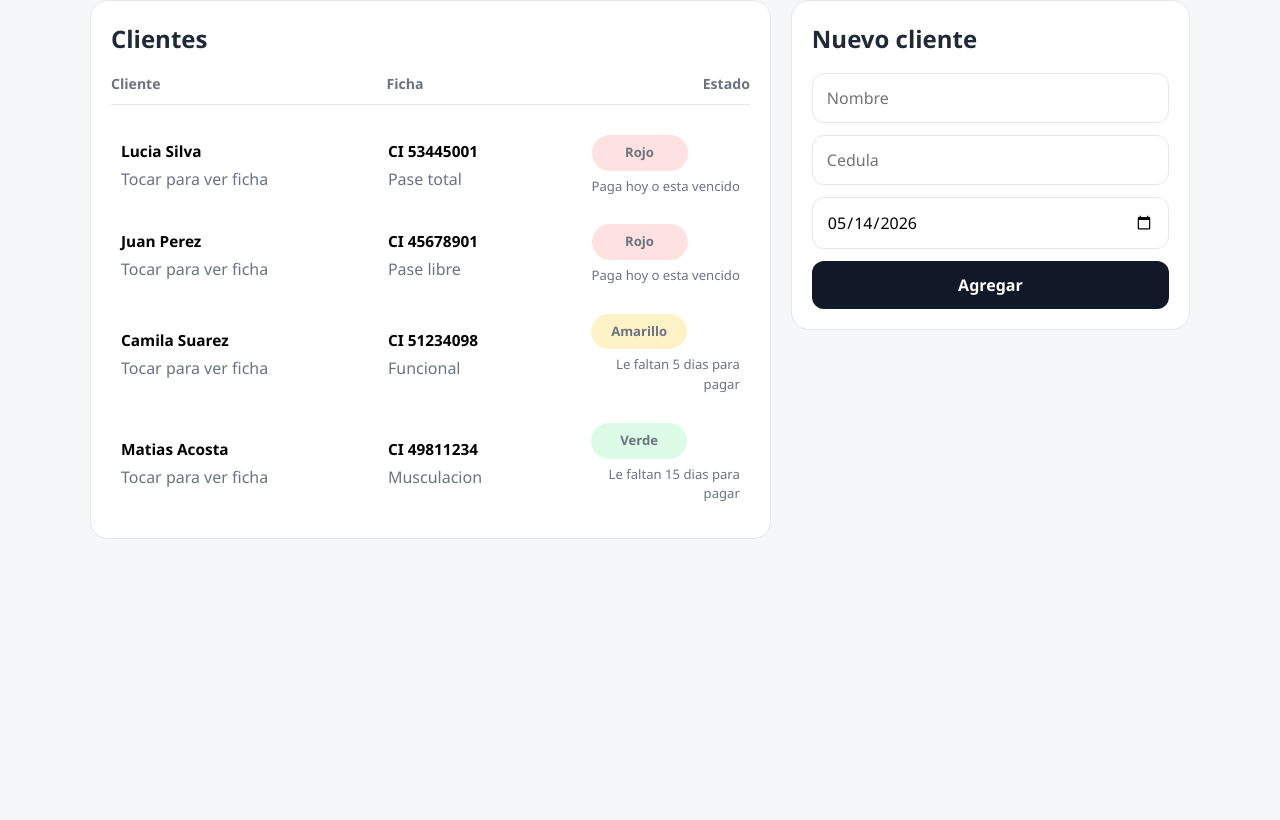
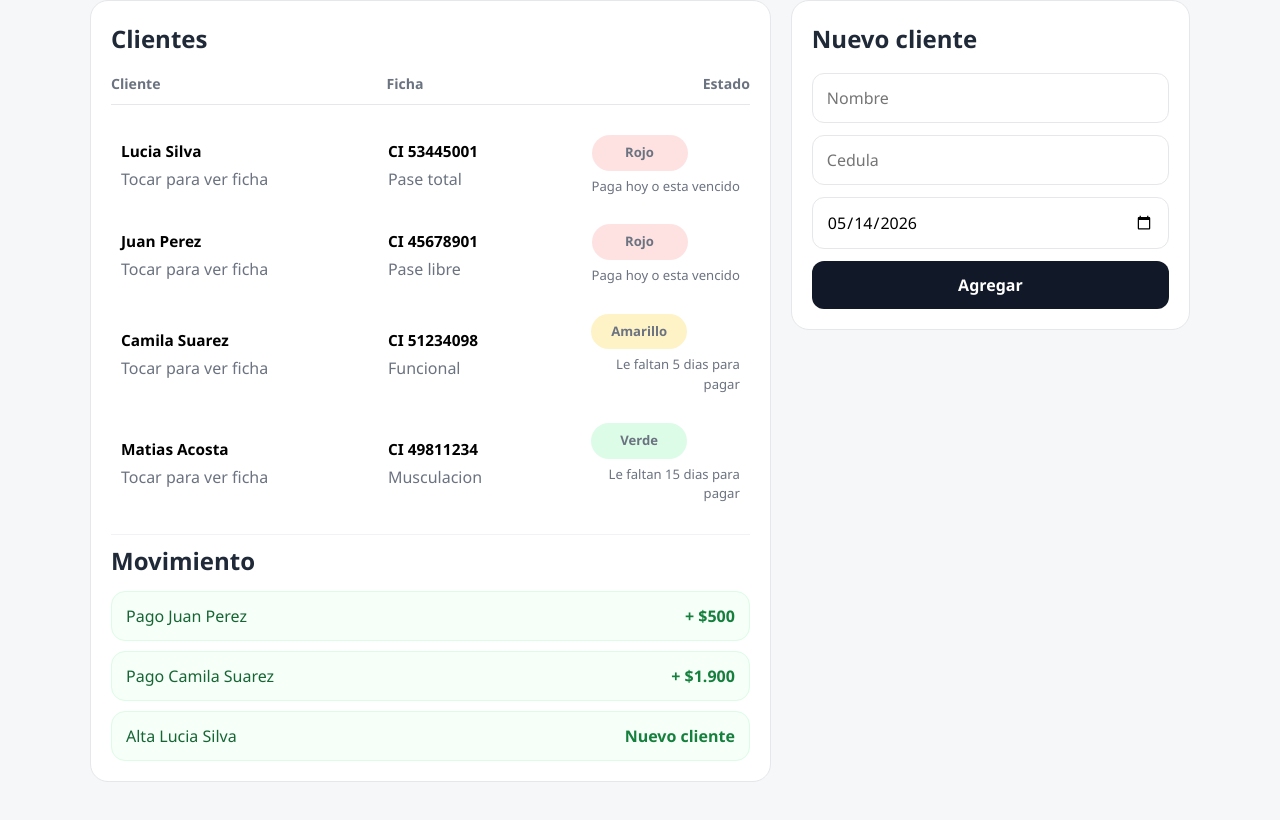
Before and after one commit to MoNRaSpGit/frontend-gym, a React (Vite) app: page / in a window 1280 px wide. Shown: the part 300-1120 px from the top of the page. Before the commit the page ends 895 px from the top, so only its background shows below. Built offline with nearby package versions, Linux system fonts and the light colour scheme.

Commit message:
Add gym movement section

```diff
--- a/src/features/gym/GymHomePage.tsx
+++ b/src/features/gym/GymHomePage.tsx
@@ -97,6 +97,12 @@ const demoMemberCard: DemoMemberCard = {
   nextPaymentDate: "2026-05-19",
   cedula: "52349876"
 };
+
+const demoMovements = [
+  { id: "m-001", text: "Pago Juan Perez", amount: "+ $500" },
+  { id: "m-002", text: "Pago Camila Suarez", amount: "+ $1.900" },
+  { id: "m-003", text: "Alta Lucia Silva", amount: "Nuevo cliente" }
+];
 
 function parseLocalDate(value: string) {
   return new Date(`${value}T00:00:00`);
@@ -348,6 +354,21 @@ export function GymHomePage() {
                 );
               })}
             </div>
+
+            <div className="movement-section">
+              <div className="panel__header">
+                <h2>Movimiento</h2>
+              </div>
+
+              <div className="movement-list">
+                {demoMovements.map((movement) => (
+                  <div className="movement-row" key={movement.id}>
+                    <span>{movement.text}</span>
+                    <strong>{movement.amount}</strong>
+                  </div>
+                ))}
+              </div>
+            </div>
           </article>
 
           <aside className="side-stack">
--- a/src/styles/global.css
+++ b/src/styles/global.css
@@ -200,6 +200,34 @@ a {
 
 .clients-table {
   display: grid;
+}
+
+.movement-section {
+  display: grid;
+  gap: 12px;
+  padding-top: 8px;
+  border-top: 1px solid #f0f2f5;
+}
+
+.movement-list {
+  display: grid;
+  gap: 10px;
+}
+
+.movement-row {
+  display: flex;
+  align-items: center;
+  justify-content: space-between;
+  gap: 12px;
+  padding: 12px 14px;
+  border-radius: 14px;
+  background: #f6fff8;
+  border: 1px solid #dcfce7;
+  color: #166534;
+}
+
+.movement-row strong {
+  color: #15803d;
 }
 
 .table-row {
```
